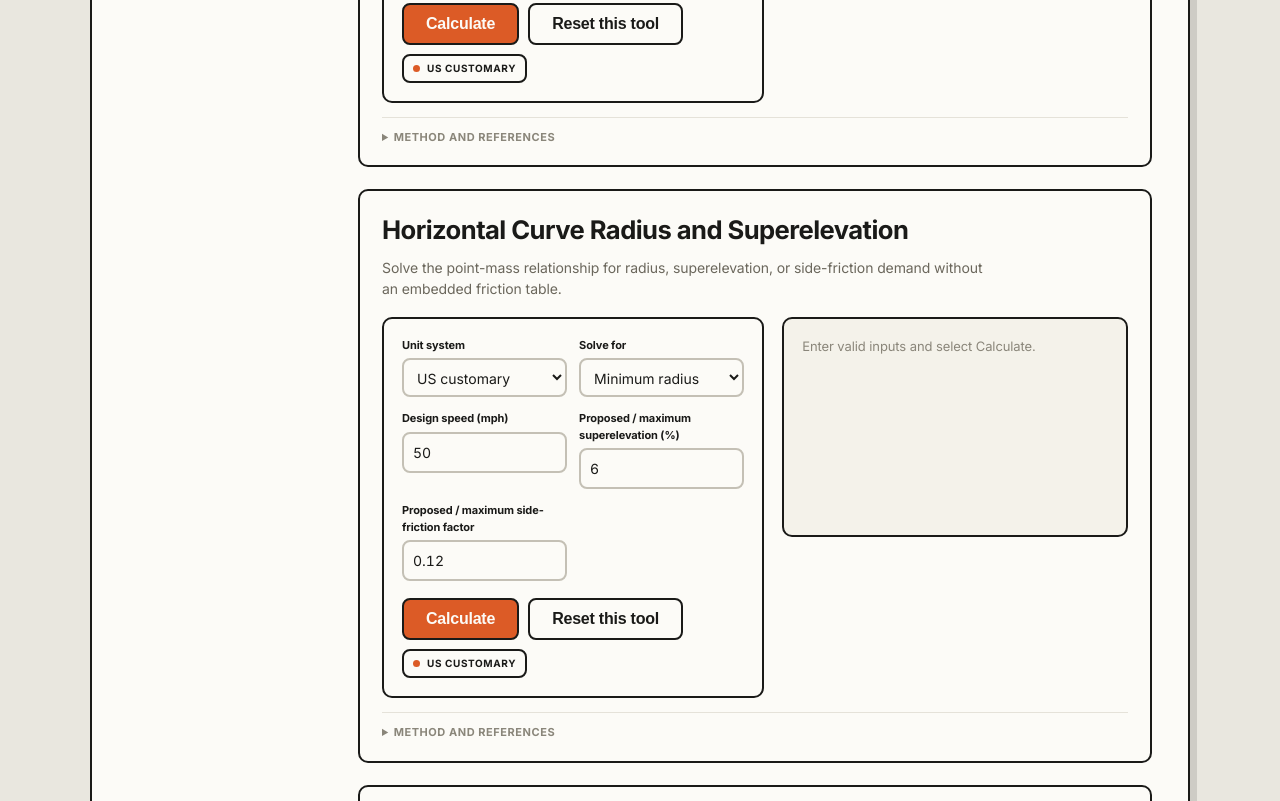
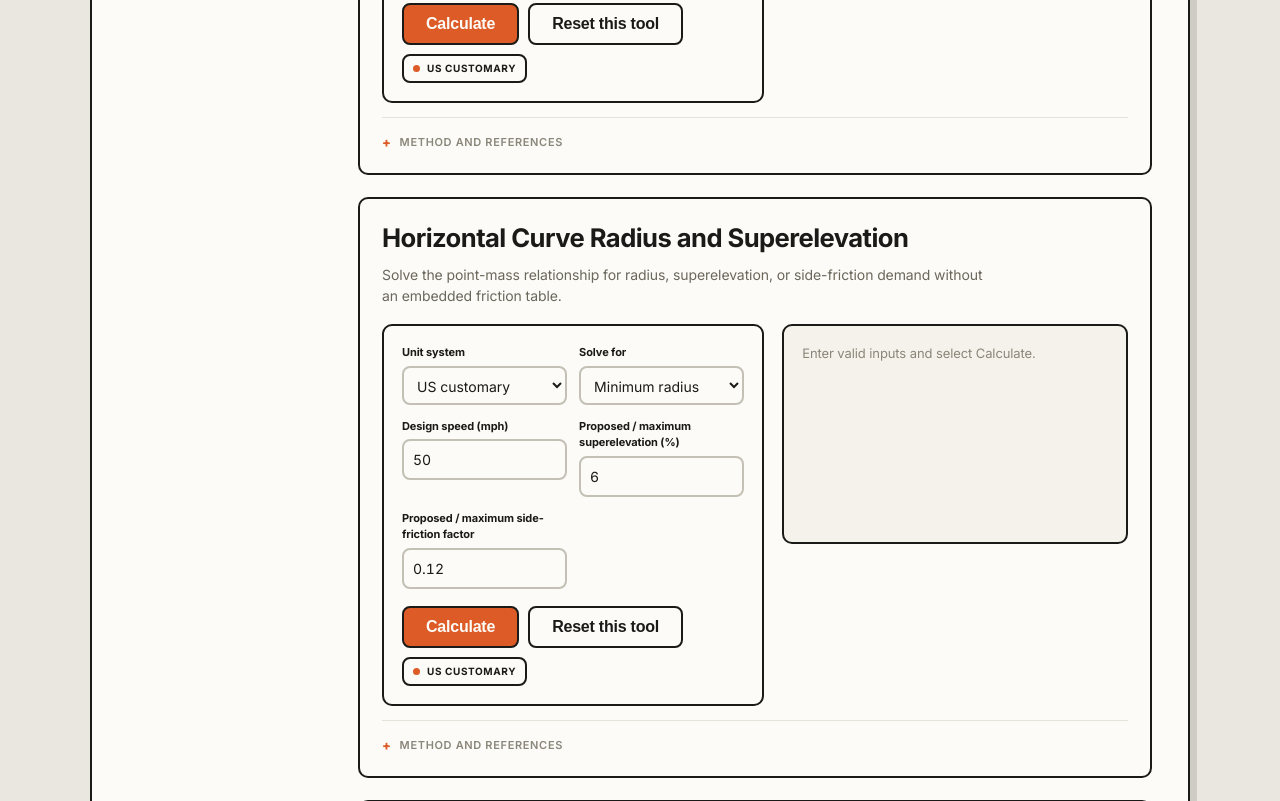
Before and after one commit to robiam81/north-bay-digital-foundry, a website with bundled scripts: page transportation-calc.html in a window 1280 px wide. Shown: the part 939-1740 px from the top of the page. Built offline with nearby package versions, Linux system fonts and the light colour scheme.

Commit message:
Standardize Transportation disclosure indicators

```diff
--- a/assets/css/transportation-calc.css
+++ b/assets/css/transportation-calc.css
@@ -221,12 +221,25 @@
 }
 .transport-details summary {
   cursor: pointer;
+  list-style: none;
+  display: inline-flex;
+  align-items: center;
+  gap: 8px;
   color: var(--faint);
   font-size: 11px;
-  font-weight: 700;
-  letter-spacing: .05em;
+  font-weight: 600;
+  letter-spacing: .06em;
   text-transform: uppercase;
 }
+.transport-details summary::-webkit-details-marker { display: none; }
+.transport-details summary::before {
+  content: '+';
+  font-weight: 800;
+  font-size: 13px;
+  line-height: 1;
+  color: var(--accent);
+}
+.transport-details[open] summary::before { content: '−'; }
 .transport-details summary:hover { color: var(--ink); }
 .transport-details__body { margin-top: 9px; color: var(--muted); font-size: 12px; line-height: 1.55; }
 .transport-details__body p,
```
